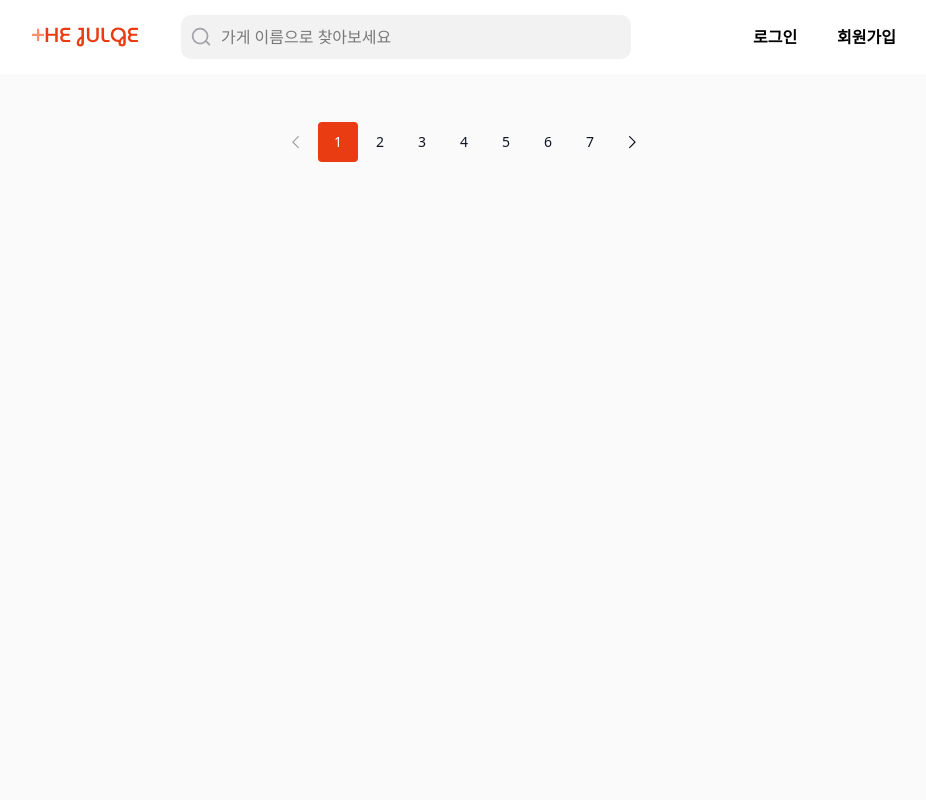
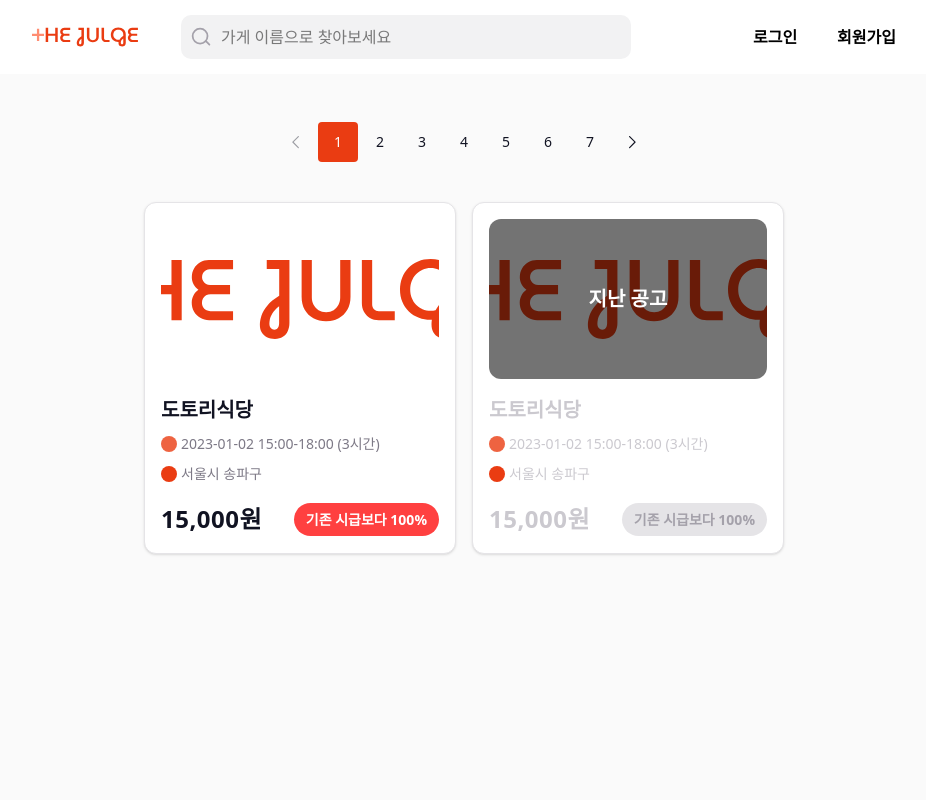
Before and after one commit to TEAM3-5/The-Julge, a Next.js app: page /dev/junyeol in a window 1280 px wide. Shown: the top 800 px of the page, without its empty margins (176-1102 px from the left). Built offline with nearby package versions, Linux system fonts and the light colour scheme.

Commit message:
feat: post component 진행중 (#4)

```diff
--- a/src/app/dev/junyeol/page.tsx
+++ b/src/app/dev/junyeol/page.tsx
@@ -2,6 +2,7 @@
 
 import { useSearchParams } from "next/navigation";
 import { Pagination } from "@/components/pagination/Pagination";
+import { PostCard } from "@/components/post/postCard";
 
 export default function JunyeolPage() {
   const searchParams = useSearchParams();
@@ -9,6 +10,14 @@ export default function JunyeolPage() {
   const rawPage = pageParam ? Number(pageParam) || 1 : 1;
   const totalPages = 21;
   const currentPage = Math.min(Math.max(rawPage, 1), totalPages);
+  const MOCK_POST = {
+    title: "도토리식당",
+    scheduleText: "2023-01-02 15:00-18:00 (3시간)",
+    locationText: "서울시 송파구",
+    wage: 15000,
+    wageBadgeText: "기존 시급보다 100%",
+    thumbnailUrl: "/images/logo.svg",
+  };
   return (
     <div>
       <Pagination
@@ -18,6 +27,12 @@ export default function JunyeolPage() {
         maxPageButtons={7}
         mode="full"
       />
+      <div className="mx-auto max-w-[1080px] py-10">
+        <section className="flex justify-center gap-4">
+          <PostCard status="active" size="large" {...MOCK_POST} />
+          <PostCard status="inactive" size="large" {...MOCK_POST} />
+        </section>
+      </div>
     </div>
   );
 }
--- a/src/components/pagination/Pagination.tsx
+++ b/src/components/pagination/Pagination.tsx
@@ -67,7 +67,7 @@ export const Pagination: React.FC<PaginationProps> = ({
   return (
     <nav
       aria-label="Pagination"
-      className={cn('flex items-center justify-center gap-[2px]', className)}
+      className={cn('flex items-center justify-center gap-0.5', className)}
     >
       {/* 이전 화살표 */}
       <PaginationButton
--- /dev/null
+++ b/src/components/post/postCard.tsx
@@ -0,0 +1,151 @@
+// src/components/post/PostCard.tsx
+"use client";
+
+import Image from "next/image";
+import React from "react";
+
+type PostStatus = "active" | "inactive";
+type PostSize = "large" | "small";
+
+export type PostCardProps = {
+  status?: PostStatus;      // 기본 active
+  size?: PostSize;          // 기본 large (반응형 small은 나중에 튜닝)
+  title: string;
+  scheduleText: string;
+  locationText: string;
+  wage: number;
+  wageBadgeText?: string;
+  thumbnailUrl: string;
+  onClick?: () => void;
+};
+
+const SIZE_STYLE = {
+  large: {
+    card: "w-[312px] min-h-[348px]", // Figma 카드 312 x 348
+    image: "h-[160px]",              // 이미지 프레임 280 x 160
+  },
+  small: {
+    // 반응형 카드 만들 때 여기 값만 수정해서 쓰면 됨
+    card: "w-[171px] min-h-[260px]",
+    image: "h-[120px]",
+  },
+} as const;
+
+export function PostCard({
+  status = "active",
+  size = "large",
+  title,
+  scheduleText,
+  locationText,
+  wage,
+  wageBadgeText,
+  thumbnailUrl,
+  onClick,
+}: PostCardProps) {
+  const isInactive = status === "inactive";
+  const sizeStyle = SIZE_STYLE[size];
+
+  return (
+    <article
+      onClick={onClick}
+      className={[
+        "relative flex flex-col gap-4",
+        "rounded-[12px] border border-gray-20",
+        "bg-white p-4 shadow-sm transition-shadow hover:shadow-md",
+        sizeStyle.card,
+        "cursor-pointer",
+        isInactive && "bg-gray-10 hover:shadow-sm",
+      ]
+        .filter(Boolean)
+        .join(" ")}
+    >
+      {/* 이미지 영역 */}
+      <div
+        className={[
+          "relative w-full overflow-hidden rounded-[12px]",
+          sizeStyle.image,
+        ].join(" ")}
+      >
+        <Image
+          src={thumbnailUrl}
+          alt={title}
+          fill
+          className="object-cover"
+          sizes="312px"
+        />
+
+        {isInactive && (
+          <div className="absolute inset-0 flex items-center justify-center bg-black/55">
+            <span className="tj-h3 text-white">지난 공고</span>
+          </div>
+        )}
+      </div>
+
+      {/* 내용 + 하단 영역 */}
+      <div className="flex flex-1 flex-col justify-between gap-4">
+        {/* 텍스트들 */}
+        <div className="flex flex-col gap-2">
+          {/* 제목 */}
+          <h3
+            className={[
+              "tj-h3",
+              isInactive ? "text-gray-30" : "text-gray-black",
+            ].join(" ")}
+          >
+            {title}
+          </h3>
+
+          {/* 날짜/시간 */}
+          <p
+            className={[
+              "flex items-center gap-1",
+              "tj-body2",
+              isInactive ? "text-gray-30" : "text-gray-50",
+            ].join(" ")}
+          >
+            {/* 시계 아이콘 (나중에 SVG 교체 가능) */}
+            <span className="inline-block h-4 w-4 rounded-full bg-primary/80" />
+            <span>{scheduleText}</span>
+          </p>
+
+          {/* 위치 */}
+          <p
+            className={[
+              "flex items-center gap-1",
+              "tj-body2",
+              isInactive ? "text-gray-30" : "text-gray-50",
+            ].join(" ")}
+          >
+            <span className="inline-block h-4 w-4 rounded-full bg-primary" />
+            <span>{locationText}</span>
+          </p>
+        </div>
+
+        {/* 시급 + 뱃지 */}
+        <div className="flex items-center justify-between">
+          <p
+            className={[
+              "tj-h2",
+              isInactive ? "text-gray-30" : "text-gray-black",
+            ].join(" ")}
+          >
+            {wage.toLocaleString()}원
+          </p>
+
+          {wageBadgeText && (
+            <span
+              className={[
+                "inline-flex items-center justify-center",
+                "rounded-full px-3 py-[6px]",
+                "tj-body2-bold",
+                isInactive ? "bg-gray-20 text-gray-40" : "bg-red-40 text-white",
+              ].join(" ")}
+            >
+              {wageBadgeText}
+            </span>
+          )}
+        </div>
+      </div>
+    </article>
+  );
+}
```
Lines whose indentation alone changed are shown as unchanged.
